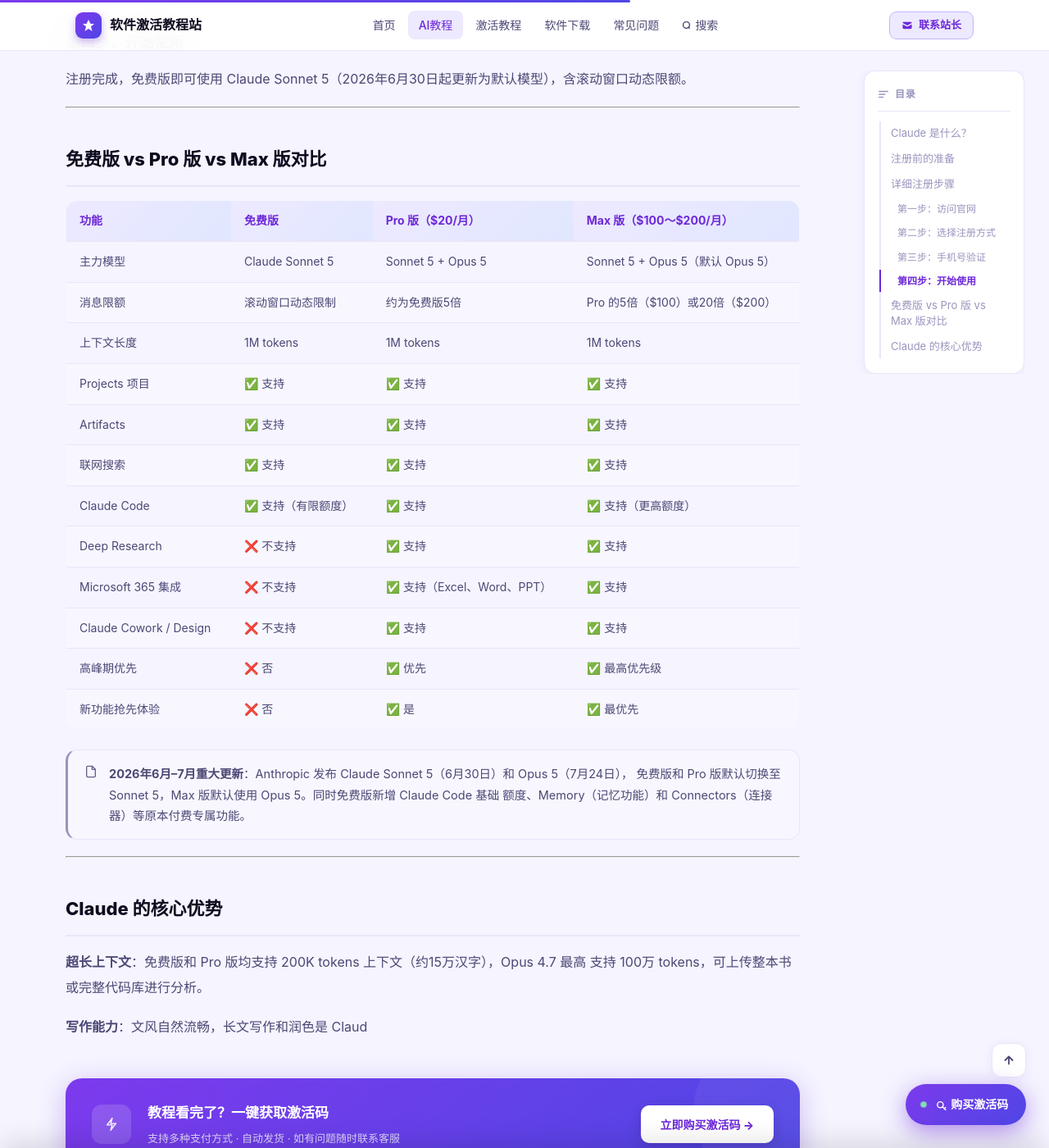
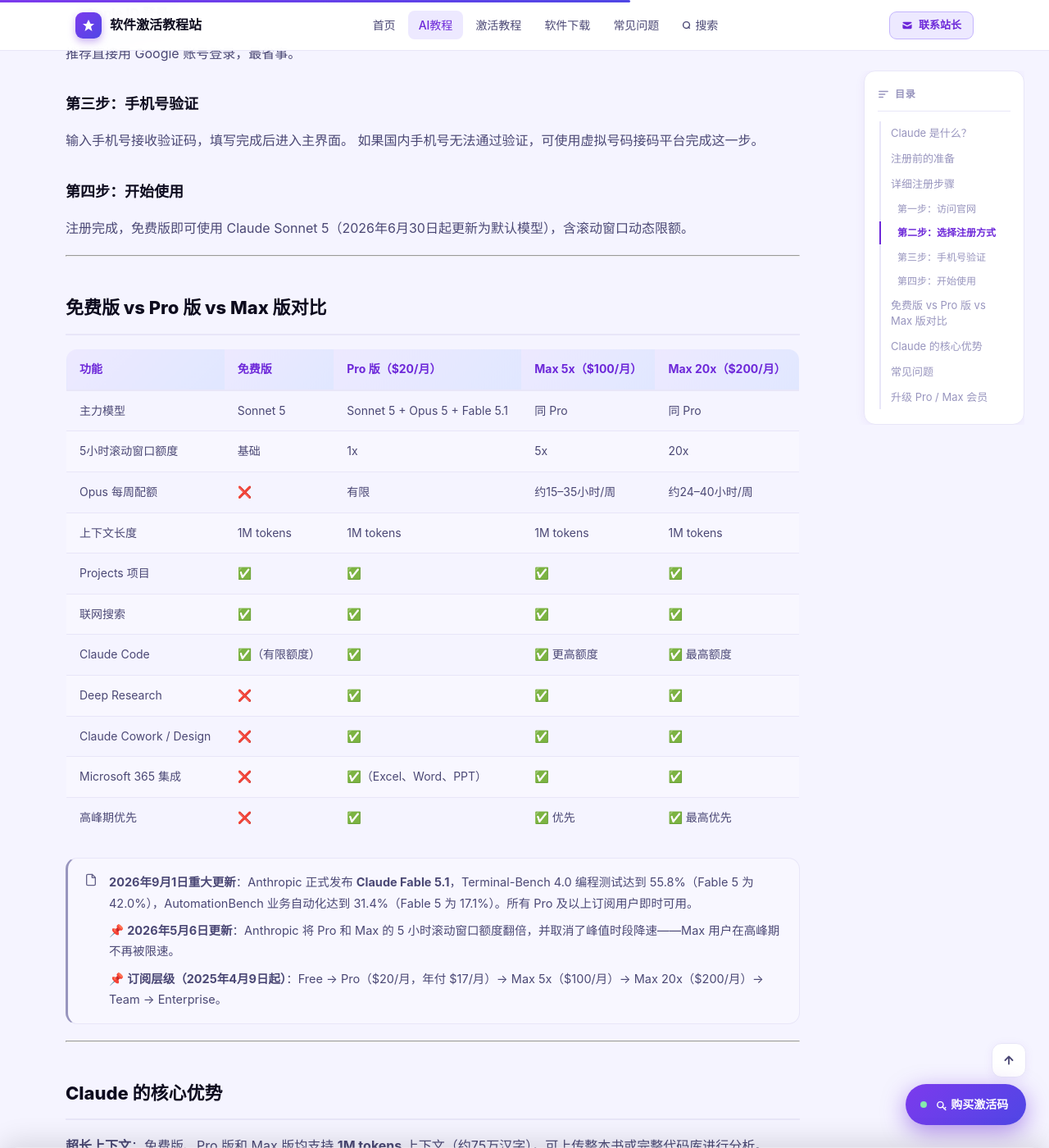
Before and after one commit to leo11hang/Kilian.github.io, a Jekyll site: the page built from _posts/2025-03-28-Claude Sign up.md, in a window 1280 px wide and 1400 px high, scrolled down 2047 px. Shown: the whole window at 82% size. Built offline with Jekyll 4.4.1, drawn with Linux system fonts in a browser that asks for light colours; some of the changed text lies outside the part shown.

Commit message:
Add files via upload

```diff
--- a/_posts/2025-03-28-Claude Sign up.md
+++ b/_posts/2025-03-28-Claude Sign up.md
@@ -3,8 +3,8 @@
 title: "Claude 注册教程：Anthropic AI 账号注册完整指南"
 date: "2025-08-28 11:00:00 +0800"
 categories: "tutorial"
-tags: [Claude, Anthropic, 注册教程, Claude Pro]
-excerpt: "详细介绍 Claude 账号注册流程，包括网络环境配置、邮箱注册、手机验证及 Pro 会员开通方法。"
+tags: [Claude, Anthropic, 注册教程, Claude Pro, Max]
+excerpt: "详细介绍 Claude 账号注册流程，包括网络环境配置、邮箱注册、手机验证及 Pro / Max 会员开通方法。"
 cover: "https://github.com/user-attachments/assets/c558f459-834d-4e2e-96a1-6bb7e848e191"
 pinned: false
 ---
@@ -12,9 +12,13 @@
 ## Claude 是什么？
 
 Claude 是 Anthropic 开发的 AI 助手，以超强的长文本理解能力和安全性著称，在写作、代码、
-分析等任务上表现优异，是目前最受欢迎的 ChatGPT 替代品之一。2026年已全面升级至 Claude 5 系列：
-Sonnet 5（6月30日发布）主打高性价比的 Agent 任务，Opus 5（7月24日发布）是当前最强旗舰，
-在前沿推理基准上处于行业领先水平。
+分析等任务上表现优异，是目前最受欢迎的 ChatGPT 替代品之一。
+
+**2026年最新模型阵容：**
+- **Claude Fable 5.1**（2026年9月1日发布）：当前面向大众的旗舰模型，编程和业务自动化大幅提升
+- **Claude Sonnet 5**（2026年6月30日）：高性价比 Agent 任务首选
+- **Claude Opus 5**（2026年7月24日）：顶级推理旗舰，行业领先基准
+- **Claude Haiku 4.5**：轻量快速模型
 
 ---
 
@@ -55,30 +59,60 @@
 
 ## 免费版 vs Pro 版 vs Max 版对比
 
-| 功能 | 免费版 | Pro 版（$20/月）| Max 版（$100～$200/月）|
-|------|--------|-----------------|----------------------|
-| 主力模型 | Claude Sonnet 5 | Sonnet 5 + Opus 5 | Sonnet 5 + Opus 5（默认 Opus 5）|
-| 消息限额 | 滚动窗口动态限制 | 约为免费版5倍 | Pro 的5倍（$100）或20倍（$200）|
-| 上下文长度 | 1M tokens | 1M tokens | 1M tokens |
-| Projects 项目 | ✅ 支持 | ✅ 支持 | ✅ 支持 |
-| Artifacts | ✅ 支持 | ✅ 支持 | ✅ 支持 |
-| 联网搜索 | ✅ 支持 | ✅ 支持 | ✅ 支持 |
-| Claude Code | ✅ 支持（有限额度）| ✅ 支持 | ✅ 支持（更高额度）|
-| Deep Research | ❌ 不支持 | ✅ 支持 | ✅ 支持 |
-| Microsoft 365 集成 | ❌ 不支持 | ✅ 支持（Excel、Word、PPT）| ✅ 支持 |
-| Claude Cowork / Design | ❌ 不支持 | ✅ 支持 | ✅ 支持 |
-| 高峰期优先 | ❌ 否 | ✅ 优先 | ✅ 最高优先级 |
-| 新功能抢先体验 | ❌ 否 | ✅ 是 | ✅ 最优先 |
+| 功能 | 免费版 | Pro 版（$20/月）| Max 5x（$100/月）| Max 20x（$200/月）|
+|------|--------|-----------------|------------------|-------------------|
+| 主力模型 | Sonnet 5 | Sonnet 5 + Opus 5 + Fable 5.1 | 同 Pro | 同 Pro |
+| 5小时滚动窗口额度 | 基础 | 1x | 5x | 20x |
+| Opus 每周配额 | ❌ | 有限 | 约15–35小时/周 | 约24–40小时/周 |
+| 上下文长度 | 1M tokens | 1M tokens | 1M tokens | 1M tokens |
+| Projects 项目 | ✅ | ✅ | ✅ | ✅ |
+| 联网搜索 | ✅ | ✅ | ✅ | ✅ |
+| Claude Code | ✅（有限额度） | ✅ | ✅ 更高额度 | ✅ 最高额度 |
+| Deep Research | ❌ | ✅ | ✅ | ✅ |
+| Claude Cowork / Design | ❌ | ✅ | ✅ | ✅ |
+| Microsoft 365 集成 | ❌ | ✅（Excel、Word、PPT）| ✅ | ✅ |
+| 高峰期优先 | ❌ | ✅ | ✅ 优先 | ✅ 最高优先 |
 
-> 📌 **2026年6月–7月重大更新**：Anthropic 发布 Claude Sonnet 5（6月30日）和 Opus 5（7月24日），
-> 免费版和 Pro 版默认切换至 Sonnet 5，Max 版默认使用 Opus 5。同时免费版新增 Claude Code 基础
-> 额度、Memory（记忆功能）和 Connectors（连接器）等原本付费专属功能。
+> 📌 **2026年9月1日重大更新**：Anthropic 正式发布 **Claude Fable 5.1**，Terminal-Bench 4.0 编程测试达到 55.8%（Fable 5 为 42.0%），AutomationBench 业务自动化达到 31.4%（Fable 5 为 17.1%）。所有 Pro 及以上订阅用户即时可用。
+>
+> 📌 **2026年5月6日更新**：Anthropic 将 Pro 和 Max 的 5 小时滚动窗口额度翻倍，并取消了峰值时段降速——Max 用户在高峰期不再被限速。
+>
+> 📌 **订阅层级（2025年4月9日起）**：Free → Pro（$20/月，年付 $17/月）→ Max 5x（$100/月）→ Max 20x（$200/月）→ Team → Enterprise。
 
 ---
 
 ## Claude 的核心优势
 
-**超长上下文**：免费版和 Pro 版均支持 200K tokens 上下文（约15万汉字），Opus 4.7 最高
-支持 100万 tokens，可上传整本书或完整代码库进行分析。
+**超长上下文**：免费版、Pro 版和 Max 版均支持 **1M tokens** 上下文（约75万汉字），可上传整本书或完整代码库进行分析。
 
-**写作能力**：文风自然流畅，长文写作和润色是 Claud
+**写作能力**：文风自然流畅，长文写作和润色是 Claude 的强项，深受内容创作者喜爱。
+
+**代码与 Agent**：Claude Code 支持多步骤 Agentic 任务，可自动分解问题、调用工具并执行，Max 计划支持多仓库并行运行。
+
+**安全可靠**：Anthropic 以 AI 安全研究著称，Claude 在有害内容过滤和诚实性方面表现业内领先。
+
+---
+
+## 常见问题
+
+**Q：注册显示「不支持当前地区」怎么办？**
+切换网络节点后刷新页面重试，选择美国节点成功率较高。
+
+**Q：手机号收不到验证码？**
+国内手机号有时无法接收，建议使用虚拟号码接码平台。
+
+**Q：免费版和 Pro 版用的是同一个模型吗？**
+是的，免费版和 Pro 版都能访问 Sonnet 5 和 Fable 5.1，区别只在使用额度和部分功能（Deep Research、Cowork 等）。
+
+**Q：Max 版有年付优惠吗？**
+没有。Pro 计划有年付优惠（$17/月），Max 5x 和 Max 20x 目前只支持月付。
+
+---
+
+## 升级 Pro / Max 会员
+
+注册完成后如需升级，最简单稳定的方式是使用激活码，无需绑定信用卡，即买即用。
+
+- 升级 **Claude Pro** → [查看 Claude Pro 激活教程](/2026/04/06/Claude-Pro.html)
+- 升级 **Claude Max 5x** → [查看 Claude Max 5x 激活教程](/2026/09/02/Claude-Max-5x.html)
+- 升级 **Claude Max 20x** → [查看 Claude Max 20x 激活教程](/2026/09/02/Claude-Max-20x.html)
```
Also changed, not shown: _posts/2025-03-28-ChatGPT Sign up.md (+1 -1 lines), _posts/2026-04-06-Claude Pro.md (+3 -1 lines), _posts/2026-09-02-ChatGPT Pro 20x.md (added, +119 -0 lines), _posts/2026-09-02-ChatGPT Pro 5x.md (added, +116 -0 lines), _posts/2026-09-02-Claude Max 20x.md (added, +122 -0 lines), _posts/2026-09-02-Claude Max 5x.md (added, +120 -0 lines).
